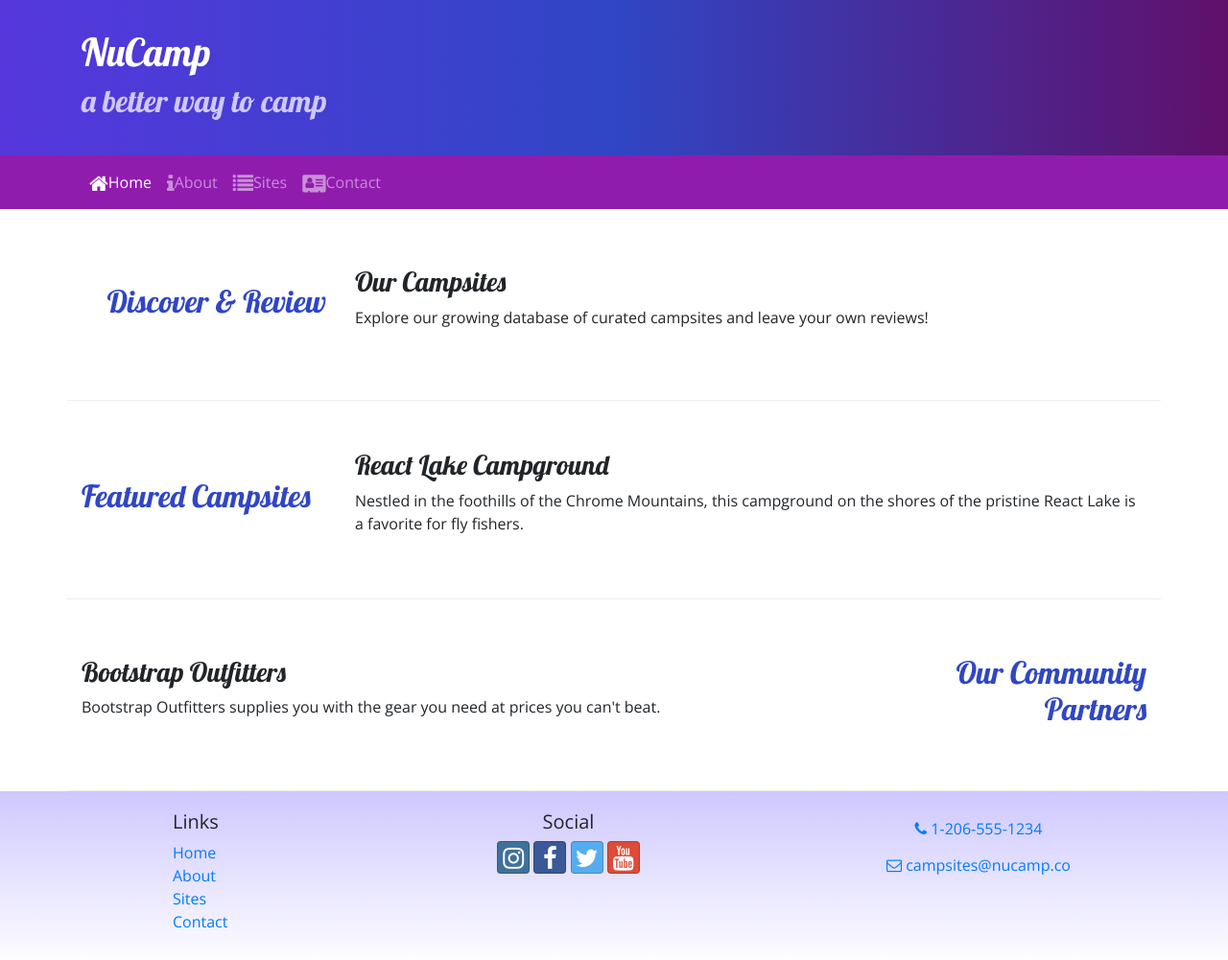
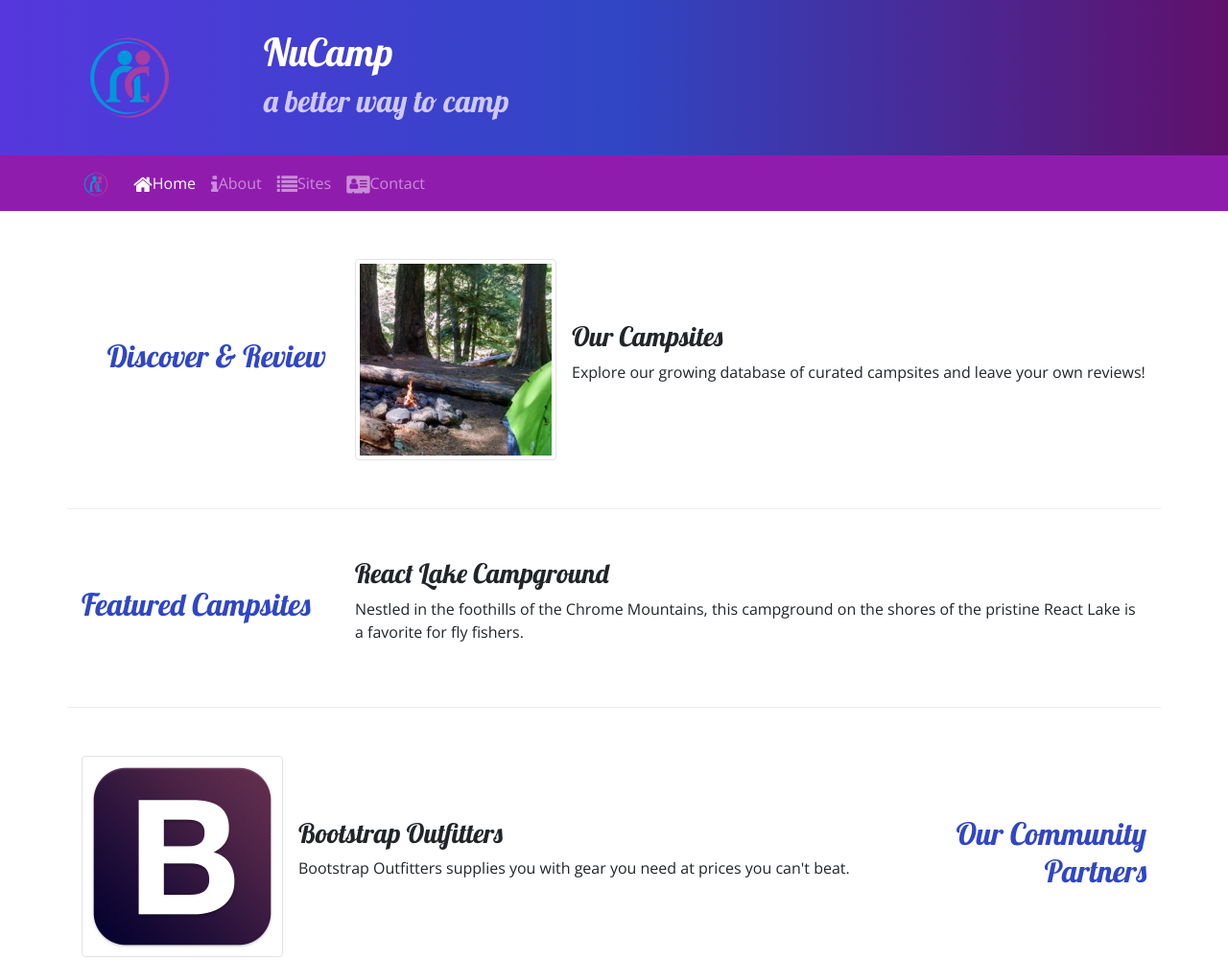
Before and after one commit to SirenaAlyceDev/bootstrap, a website: page index.html in a window 1280 px wide. Shown: the top 1001 px of the page at 96% size. Drawn offline with nearby package versions, Linux system fonts and the light colour scheme.

Commit message:
images and media

```diff
--- a/index.html
+++ b/index.html
@@ -23,6 +23,10 @@
     <header class="jumbotron jumbotron-fluid">
         <div class="container">
             <div class="row">
+                <div class="col-4 col-sm-3 col-md-2 align-self-center">
+                    <img src="img/logo.png" class="img-fluid" />
+                 </div>
+
                 <div class="col">
                     <h1>NuCamp</h1>
                     <h2>a better way to camp</h2>
@@ -33,7 +37,8 @@
 
     <nav class="navbar navbar-expand-sm navbar-dark sticky-top">
         <div class="container">
-            <button class="navbar-toggler ml-auto" type="button" data-toggle="collapse" data-target="#nucampNavbar">
+            <a class="navbar-brand" href="#"><img src="img/logo.png" height="30" width="30" /></a>
+            <button class="navbar-toggler" type="button" data-toggle="collapse" data-target="#nucampNavbar">
                 <span class="navbar-toggler-icon"></span>
             </button>
             <div class="collapse navbar-collapse" id="nucampNavbar">
@@ -53,10 +58,15 @@
                     <h2 class="text-sm-right">Discover & Review</h2>
             </div>
             <div class="col">
-                <h3>Our Campsites</h3>
-                <p class="d-none d-sm-block">Explore our growing database of curated campsites and leave your own reviews!</p>
+                <div class="media">
+                    <img class="d-flex mr-3 img-thumbnail" src="img/breadcrumb-trail-thumb.jpg" alt="Breadcrumb Trail" />
+                    <div class="media-body align-self-center">
+                        <h3>Our Campsites</h3>
+                        <p class="d-none d-sm-block">Explore our growing database of curated campsites and leave your own reviews!</p>
+                    </div>
+                </div>
             </div>
-        </div>
+       </div>
 
         <div class="row row-content align-items-center">
             <div class="col-sm-4 col-md-3">
@@ -73,8 +83,13 @@
                 <h2 class="text-sm-right">Our Community Partners</h2>
             </div>
             <div class="col">
-                <h3>Bootstrap Outfitters</h3>
-        		<p class="d-none d-sm-block">Bootstrap Outfitters supplies you with the gear you need at prices you can't beat.</p>
+                <div class="media">
+                    <img class="d-flex mr-3 img-thumbnail" src="img/bootstrap-thumb.png" alt="Bootstrap Outfitters" />
+                    <div class="media-body align-self-center">
+                        <h3>Bootstrap Outfitters</h3>
+        				<p class="d-none d-sm-block">Bootstrap Outfitters supplies you with gear you need at prices you can't beat.</p>
+                    </div>
+                </div>
             </div>
         </div>
     </div>
```
Also changed, not shown: aboutus.html (+5 -1 lines), contactus.html (+5 -1 lines), img/bootstrap-thumb.png (added), img/breadcrumb-trail-thumb.jpg (added), img/breadcrumb-trail.jpg (added), img/chrome-river-thumb.jpg (added), img/chrome-river.jpg (added), img/logo.png (added), img/react-lake-thumb.jpg (added), img/react-lake.jpg (added), 1 other file.
